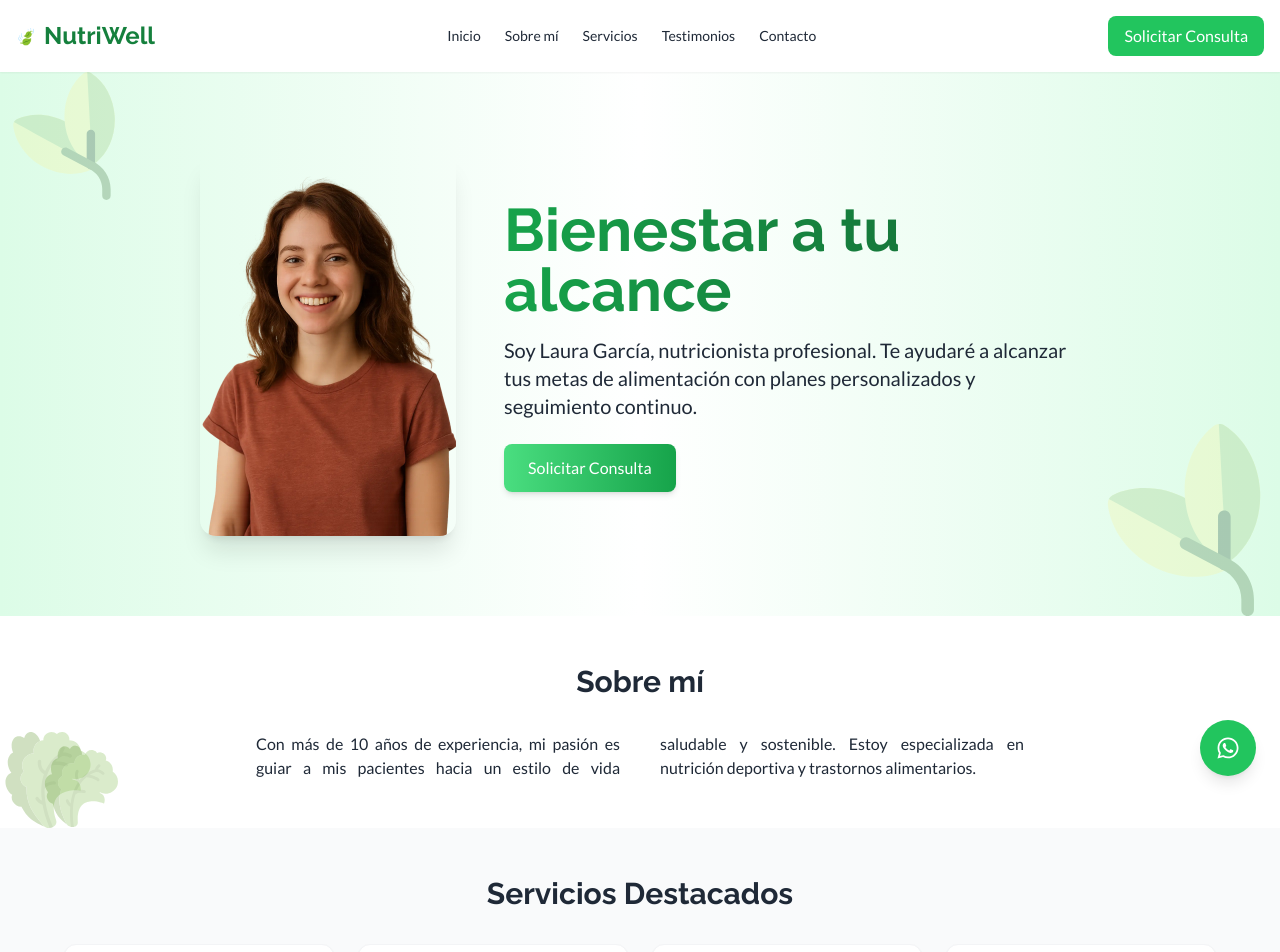
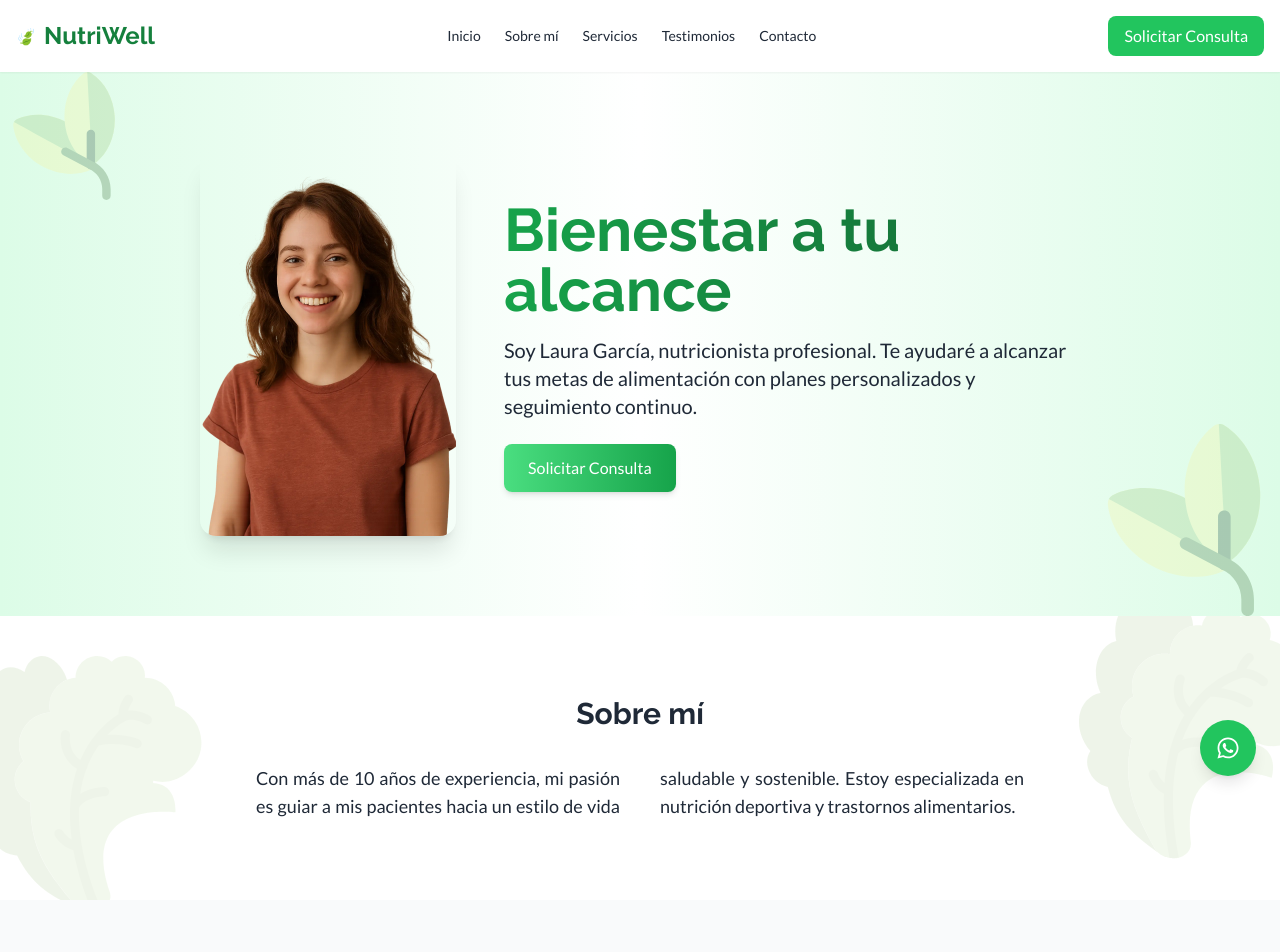
Before and after one commit to juliokof2104/nutri, a React (Vite) app: page / in a window 1280 px wide. Shown: the top 952 px of the page. Built offline with nearby package versions, Linux system fonts and the light colour scheme.

Commit message:
Update NutriWell.jsx

```diff
--- a/src/NutriWell.jsx
+++ b/src/NutriWell.jsx
@@ -76,18 +76,25 @@ export default function NutriWell() {
       </section>
 
       {/* Sobre mí */}
-      <section id="sobre-mi" className="relative px-6 py-12 bg-white">
+      <section id="sobre-mi" className="relative px-6 py-20 bg-white overflow-hidden">
+  {/* Acelgas decorativas grandes detrás del texto */}
+  <img src={acelga} alt="decoración acelga izquierda"
+       className="absolute top-10 left-[-40px] w-64 opacity-10 z-0 pointer-events-none" />
+  <img src={acelga} alt="decoración acelga derecha"
+       className="absolute bottom-10 right-[-40px] w-64 opacity-10 z-0 pointer-events-none rotate-[12deg]" />
 
+  {/* Contenido principal */}
+  <div className="relative z-10">
+    <h2 className="font-raleway text-2xl md:text-3xl font-bold text-center mb-8">Sobre mí</h2>
+    <div className="max-w-3xl mx-auto text-justify text-base md:text-lg leading-relaxed columns-1 md:columns-2 gap-10">
+      <p>
+        Con más de 10 años de experiencia, mi pasión es guiar a mis pacientes hacia un estilo de vida saludable y sostenible.
+        Estoy especializada en nutrición deportiva y trastornos alimentarios.
+      </p>
+    </div>
+  </div>
+</section>
 
-        <h2 className="font-raleway text-2xl md:text-3xl font-bold text-center mb-8">Sobre mí</h2>
-        <div className="max-w-3xl mx-auto text-justify columns-1 md:columns-2 gap-10">
-          <p>Con más de 10 años de experiencia, mi pasión es guiar a mis pacientes hacia un estilo de vida saludable y sostenible. Estoy especializada en nutrición deportiva y trastornos alimentarios.</p>
-        </div>
-
-        <img src={acelga} alt="decoración acelga" className="absolute bottom-0 left-0 w-16 md:w-24 opacity-30 pointer-events-none z-0" />
-        <img src={acelga} alt="decoración acelga inclinada" className="absolute bottom-0 left-10 w-12 md:w-20 opacity-30 pointer-events-none z-0 rotate-[15deg]" />
-
-       </section>
 
       {/* Servicios */}
       <section id="servicios" className="px-6 py-12 bg-gray-50">
```
